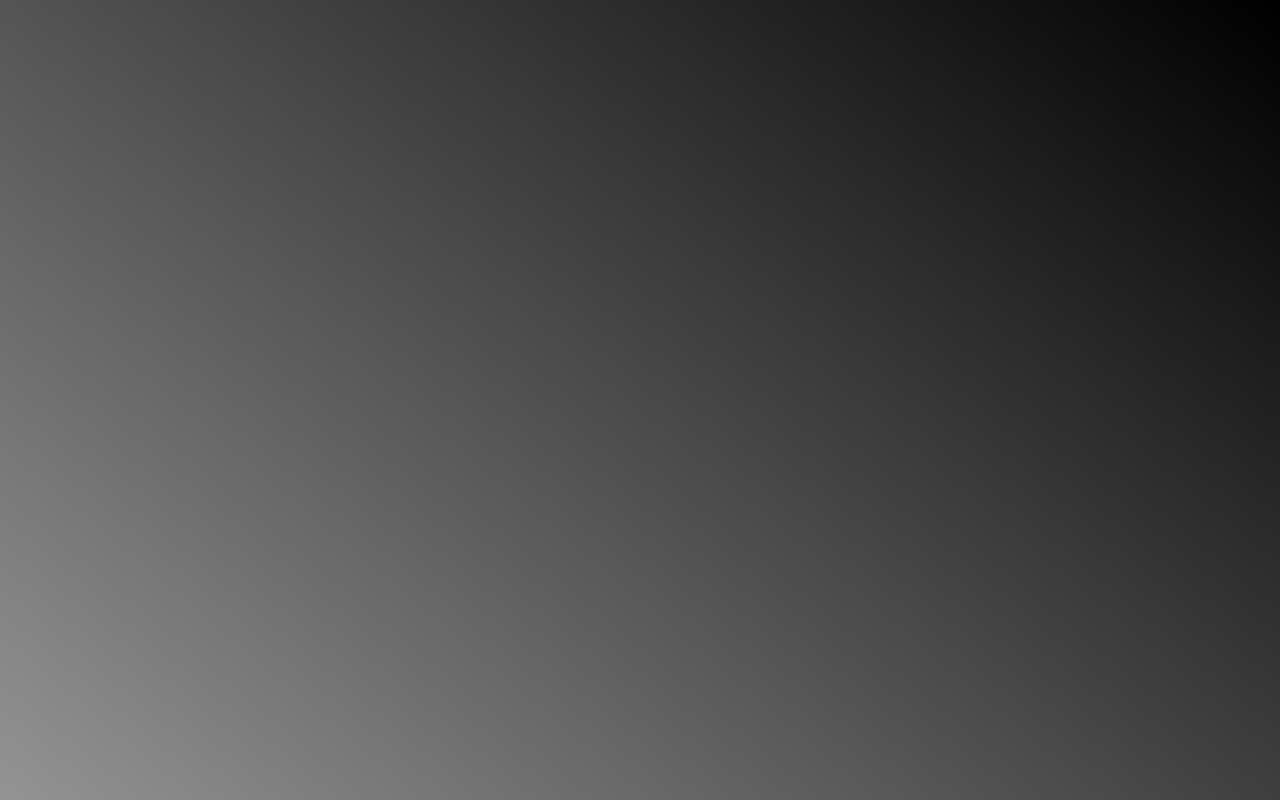
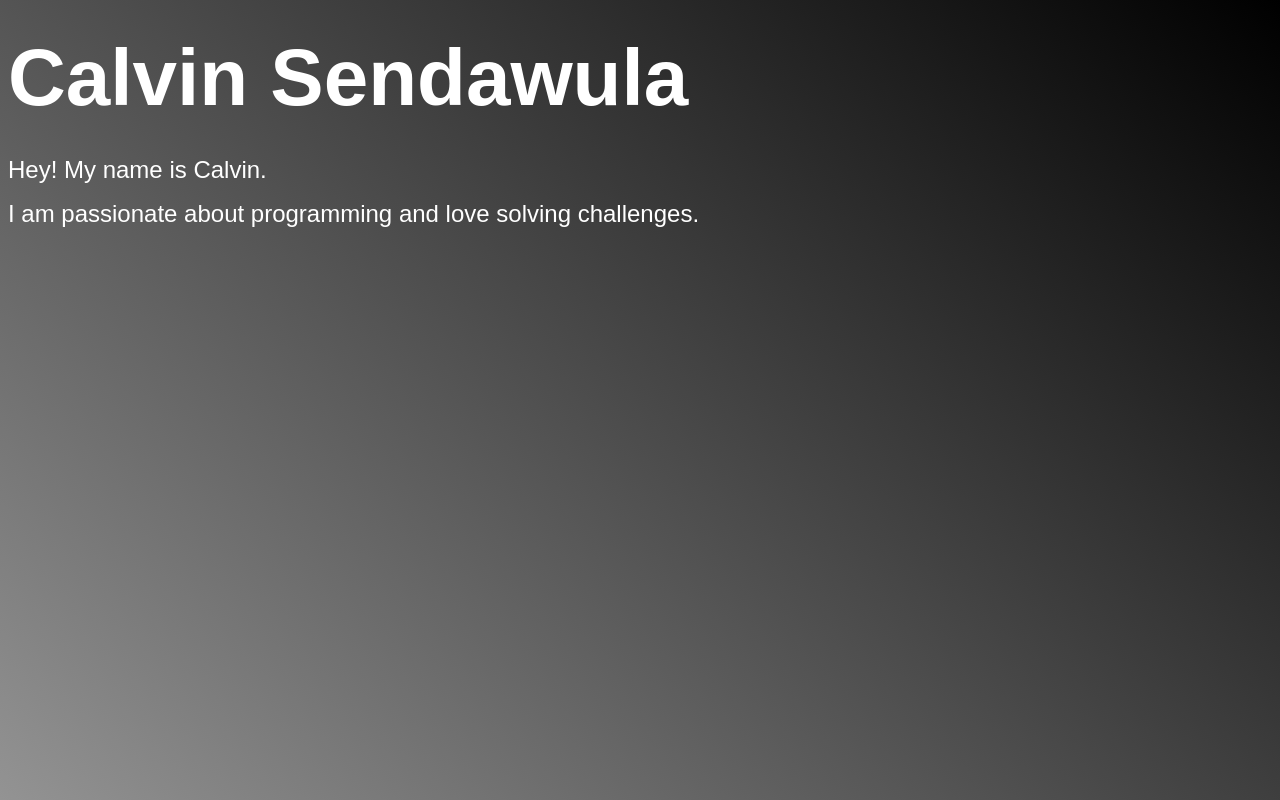
Before and after one commit to calvinsendawula/estdev-react-e-portfolio, a JavaScript app: page / in a window 1280 px wide. Shown: the top 800 px of the page. Built offline with nearby package versions, Linux system fonts and the light colour scheme; data requests are answered from the project's data file; the HTML template or start-up script is replaced by a standard one.

Commit message:
feat: add name, bio, and greeting to main section

```diff
--- a/src/App.js
+++ b/src/App.js
@@ -1,29 +1,14 @@
-import About from "./components/about";
-import Skills from "./components/skills";
-import SocialLinks from "./components/social-links";
-import Navbar from "./components/navbar";
+import MyName from "./components/my-name";
+import Greeting from "./components/greeting";
+import Bio from "./components/bio";
 
 function App() {
   return (
     <div className="main-section">
-      <About />
+      <MyName />
+      <Greeting />
+      <Bio />
     </div>
-    // <div className="App">
-    //   <header className="App-header">
-    //     <img src={logo} className="App-logo" alt="logo" />
-    //     <p>
-    //       Edit <code>src/App.js</code> and save to reload.
-    //     </p>
-    //     <a
-    //       className="App-link"
-    //       href="https://reactjs.org"
-    //       target="_blank"
-    //       rel="noopener noreferrer"
-    //     >
-    //       Learn React
-    //     </a>
-    //   </header>
-    // </div>
   );
 }
 
--- a/src/components/about.js
+++ /dev/null
@@ -1,24 +0,0 @@
-import { useState, useEffect } from "react";
-import AboutList from "./subcomponents/about-list";
-
-const About = () => {
-    const [profile, setProfile] = useState([null]);
-
-    useEffect(() => {
-        fetch('http://localhost:8000/profile')
-            .then(res => {
-                return res.json();
-            })
-            .then(data => {
-                setProfile(data);
-            })
-    }, []);
-
-    return (
-        <div className="about">
-            {profile && <AboutList profile={profile} />}
-        </div>
-     );
-}
-
-export default About;
--- /dev/null
+++ b/src/components/bio.js
@@ -0,0 +1,9 @@
+const Bio = () => {
+    return (
+        <div className="short-intro">
+            <p>I am passionate about programming and love solving challenges.</p>
+        </div>
+     );
+}
+
+export default Bio;
--- /dev/null
+++ b/src/components/greeting.js
@@ -0,0 +1,9 @@
+const Greeting = () => {
+    return (
+        <div className="greeting">
+            <p>Hey! My name is Calvin.</p>
+        </div>
+     );
+}
+
+export default Greeting;
--- /dev/null
+++ b/src/components/my-name.js
@@ -0,0 +1,9 @@
+const MyName = () => {
+    return (
+        <div className="my_name">
+            <h1>Calvin Sendawula</h1>
+        </div>
+     );
+}
+
+export default MyName;
--- a/src/components/subcomponents/about-list.js
+++ /dev/null
@@ -1,10 +0,0 @@
-const AboutList = ({ profile, first_name }) => {
-    return (
-        <div className="my_name">
-            <h2>{ first_name }</h2>
-            {/* <h2>Calvin</h2> */}
-        </div>
-     );
-}
-
-export default AboutList;
```
